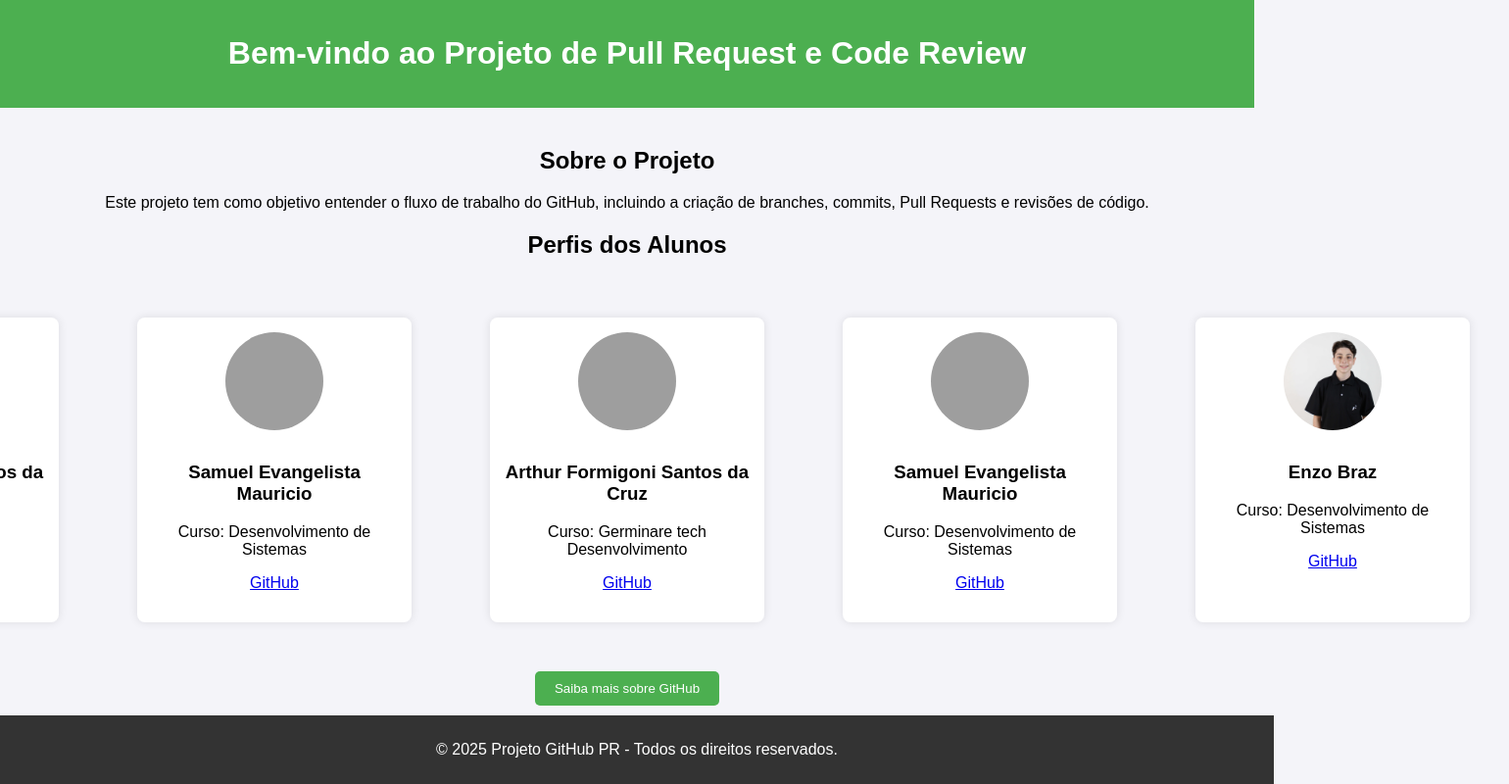
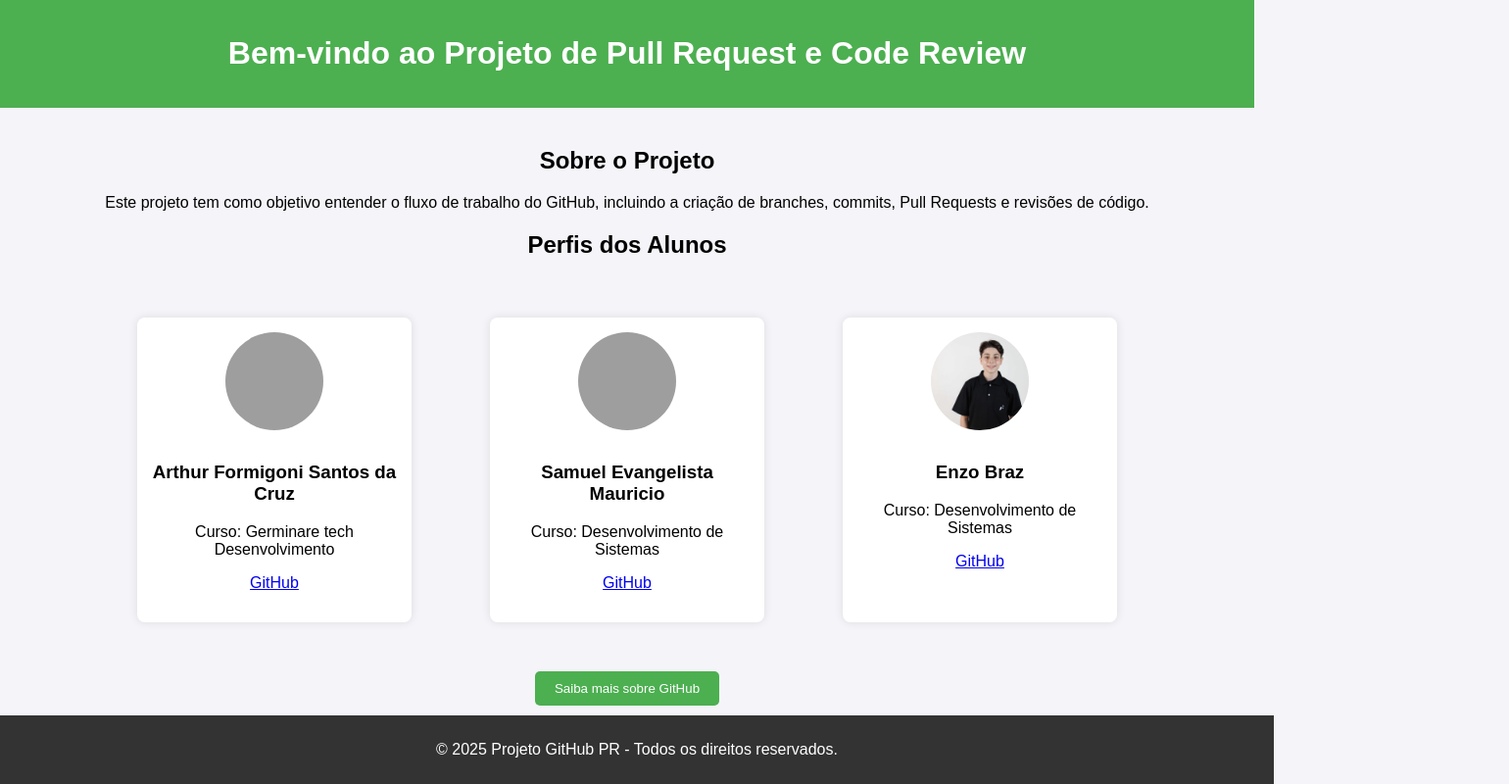
Before and after one commit to EnzoBraz00/handson_3, a plain HTML site: page index.html in a window 1280 px wide. Shown: the whole page at 98% size, 1540 px wide, since content can reach past the window. Drawn offline with Linux system fonts and the light colour scheme; grey boxes are pictures that could not be loaded.

Commit message:
Arrumando problemas e enviando com a foto de perfil do aluno Samuel Mauricio

```diff
--- a/index.html
+++ b/index.html
@@ -96,25 +96,9 @@
                 <p><a href="https://github.com/ArthurFormigoni" target="_blank">GitHub</a></p>
             </div>
         </div>
-        <div class="perfil-container">
-                <div class="perfil">
-                <img class="foto" src="https://personstorageprod.blob.core.windows.net/personcontainer/2024_1H_TECH_Samuel_Evangelista_Mauricio.JPG-50p.jpg?sv=2021-10-04&st=2025-02-12T14%3A17%3A37Z&se=2025-02-12T14%3A27%3A37Z&sr=b&sp=r&sig=czaATCc80hBfKzP93Nm%2FCTeI5czVoLszH0ZJyhBXhA4%3D&rscd=filename*%3DUTF-8%27%272024_1H_TECH_Samuel_Evangelista_Mauricio.JPG-50p.jpg" alt="Foto do Aluno">
-                <h3>Samuel Evangelista Mauricio</h3>
-                <p>Curso: Desenvolvimento de Sistemas</p>
-                <p><a href="https://github.com/norgetz" target="_blank">GitHub</a></p>
-            </div>
-        </div>
-        <div class="perfil-container">
-            <div class="perfil">
-                <img class="foto" src="https://media-gru1-1.cdn.whatsapp.net/v/t61.24694-24/462336945_839941585009881_6026859324479745126_n.jpg?ccb=11-4&oh=01_Q5AaIFz0zYF2pUjK8uFQiVqoDj5jBIgvF8HB6-GrJZGk7UTx&oe=67B9C486&_nc_sid=5e03e0&_nc_cat=111" alt="Foto do Aluno">
-                <h3>Arthur Formigoni Santos da Cruz</h3>
-                <p>Curso: Germinare tech Desenvolvimento</p>
-                <p><a href="https://github.com/ArthurFormigoni" target="_blank">GitHub</a></p>
-            </div>
-        </div>
           <div class="perfil-container">
             <div class="perfil">
-                <img class="foto" src="https://personstorageprod.blob.core.windows.net/personcontainer/2024_1H_TECH_Samuel_Evangelista_Mauricio.JPG-50p.jpg?sv=2021-10-04&st=2025-02-12T14%3A17%3A37Z&se=2025-02-12T14%3A27%3A37Z&sr=b&sp=r&sig=czaATCc80hBfKzP93Nm%2FCTeI5czVoLszH0ZJyhBXhA4%3D&rscd=filename*%3DUTF-8%27%272024_1H_TECH_Samuel_Evangelista_Mauricio.JPG-50p.jpg" alt="Foto do Aluno">
+                <img class="foto" src="https://personstorageprod.blob.core.windows.net/personcontainer/2024_1H_TECH_Samuel_Evangelista_Mauricio.JPG-50p.jpg?sv=2021-10-04&st=2025-02-17T15%3A42%3A05Z&se=2025-02-17T15%3A52%3A05Z&sr=b&sp=r&sig=Nklcr2XPfMGk1jGRwhg4lMsyOd%2F7jak8KYHhyePXcuY%3D&rscd=filename*%3DUTF-8%27%272024_1H_TECH_Samuel_Evangelista_Mauricio.JPG-50p.jpg" alt="Foto do Aluno">
                 <h3>Samuel Evangelista Mauricio</h3>
                 <p>Curso: Desenvolvimento de Sistemas</p>
                 <p><a href="https://github.com/norgetz" target="_blank">GitHub</a></p>
```
